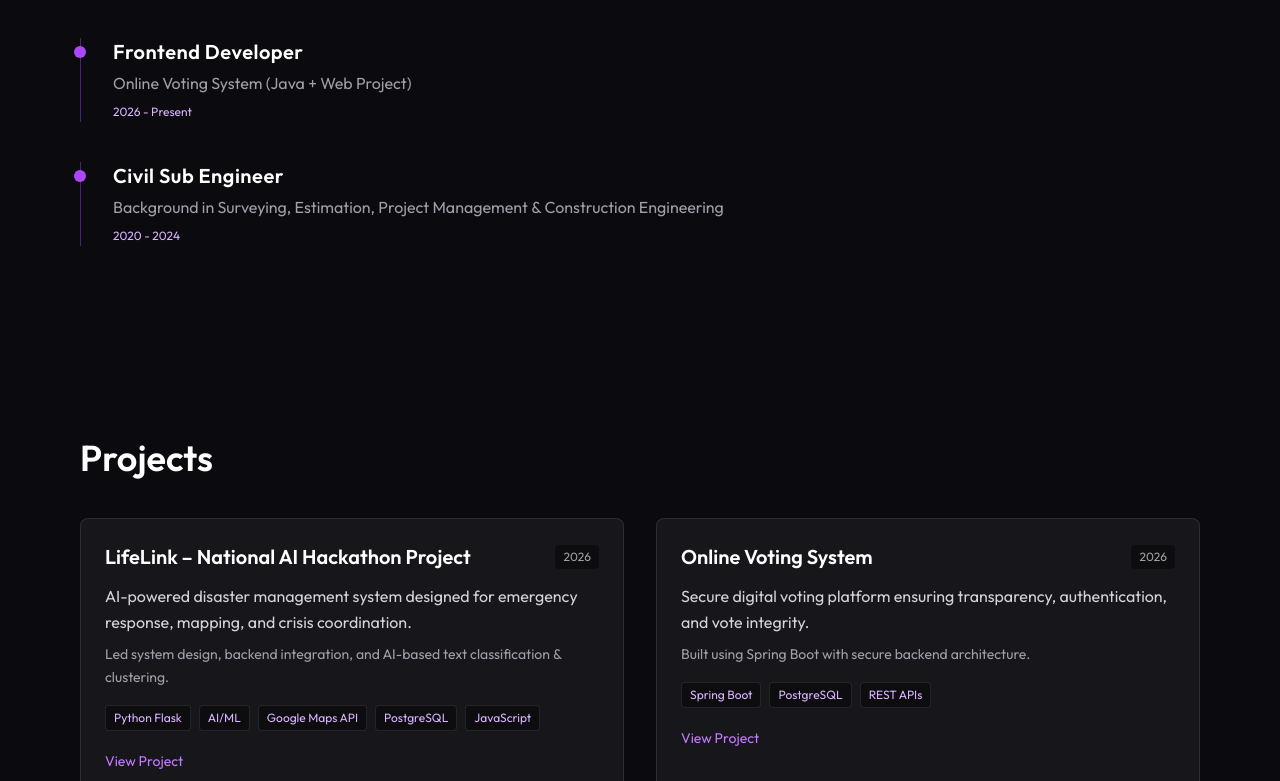
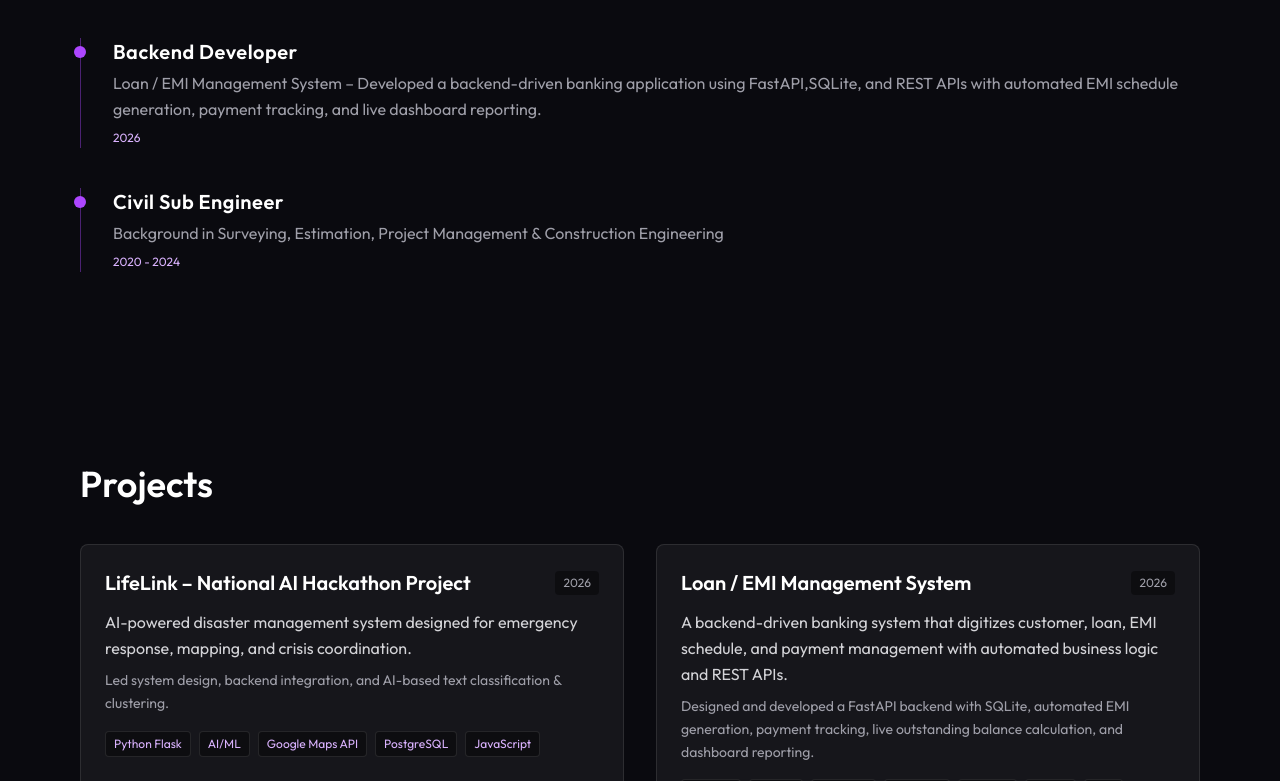
Before and after one commit to ghimirebabin07/my_portfolio, a Next.js app: page / in a window 1280 px wide. Shown: the part 3279-4060 px from the top of the page. Built offline with nearby package versions, Linux system fonts and the light colour scheme.

Commit message:
feat: update portfolio experience and projects sections

```diff
--- a/components/Experience.tsx
+++ b/components/Experience.tsx
@@ -7,13 +7,15 @@ type ExperienceItem = {
 const experiences: ExperienceItem[] = [
   {
     title: "National AI Hackathon 2026",
-    subtitle: "LifeLink Project – Team Leader (AI-based Disaster Management System)",
+    subtitle:
+      "LifeLink Project – Team Leader (AI-based Disaster Management System)",
     year: "2026",
   },
   {
-    title: "Frontend Developer",
-    subtitle: "Online Voting System (Java + Web Project)",
-    year: "2026 - Present",
+    title: "Backend Developer",
+    subtitle:
+      "Loan / EMI Management System – Developed a backend-driven banking application using FastAPI,SQLite, and REST APIs with automated EMI schedule generation, payment tracking, and live dashboard reporting.",
+    year: "2026",
   },
   {
     title: "Civil Sub Engineer",
--- a/components/Projects.tsx
+++ b/components/Projects.tsx
@@ -19,13 +19,15 @@ const projects: Project[] = [
     link: "#",
   },
   {
-    title: "Online Voting System",
+    title: "Loan / EMI Management System",
     description:
-      "Secure digital voting platform ensuring transparency, authentication, and vote integrity.",
-    subtitle: "Built using Spring Boot with secure backend architecture.",
-    tech: "Spring Boot • PostgreSQL • REST APIs",
+      "A backend-driven banking system that digitizes customer, loan, EMI schedule, and payment management with automated business logic and REST APIs.",
+    subtitle:
+      "Designed and developed a FastAPI backend with SQLite, automated EMI generation, payment tracking, live outstanding balance calculation, and dashboard reporting.",
+    tech:
+      "FastAPI • SQLite • Pydantic • REST API • Uvicorn • HTML • CSS • JavaScript",
     year: "2026",
-    link: "#",
+    link: "https://loan-emi-system-1.onrender.com/index.html",
   },
   {
     title: "Portfolio Website",
@@ -62,9 +64,7 @@ function ProjectCard({
       </div>
 
       {/* Description */}
-      <p className="text-zinc-300 mt-3 leading-relaxed">
-        {description}
-      </p>
+      <p className="text-zinc-300 mt-3 leading-relaxed">{description}</p>
 
       {/* Subtitle */}
       {subtitle && (
@@ -73,7 +73,7 @@ function ProjectCard({
         </p>
       )}
 
-      {/* Tech stack */}
+      {/* Tech Stack */}
       <div className="mt-4 flex flex-wrap gap-2">
         {tech.split("•").map((item, idx) => (
           <span
@@ -85,13 +85,15 @@ function ProjectCard({
         ))}
       </div>
 
-      {/* Link */}
+      {/* Project Link */}
       {link && (
         <a
           href={link}
+          target="_blank"
+          rel="noopener noreferrer"
           className="mt-5 inline-block text-sm text-purple-400 hover:text-purple-300 transition"
         >
-          View Project
+          View Project →
         </a>
       )}
     </div>
--- a/components/Skills.tsx
+++ b/components/Skills.tsx
@@ -9,7 +9,7 @@ import {
 } from "react-icons/fa";
 
 import {
-  SiFlask,
+  SiPython,
   SiPostgresql,
   SiCplusplus,
 } from "react-icons/si";
@@ -36,7 +36,7 @@ export default function Skills() {
     {
       title: "Backend Development",
       skills: [
-        { name: "Flask", icon: <SiFlask size={26} /> },
+        { name: "FastAPI", icon: <SiPython size={26} /> },
       ],
     },
     {
```
